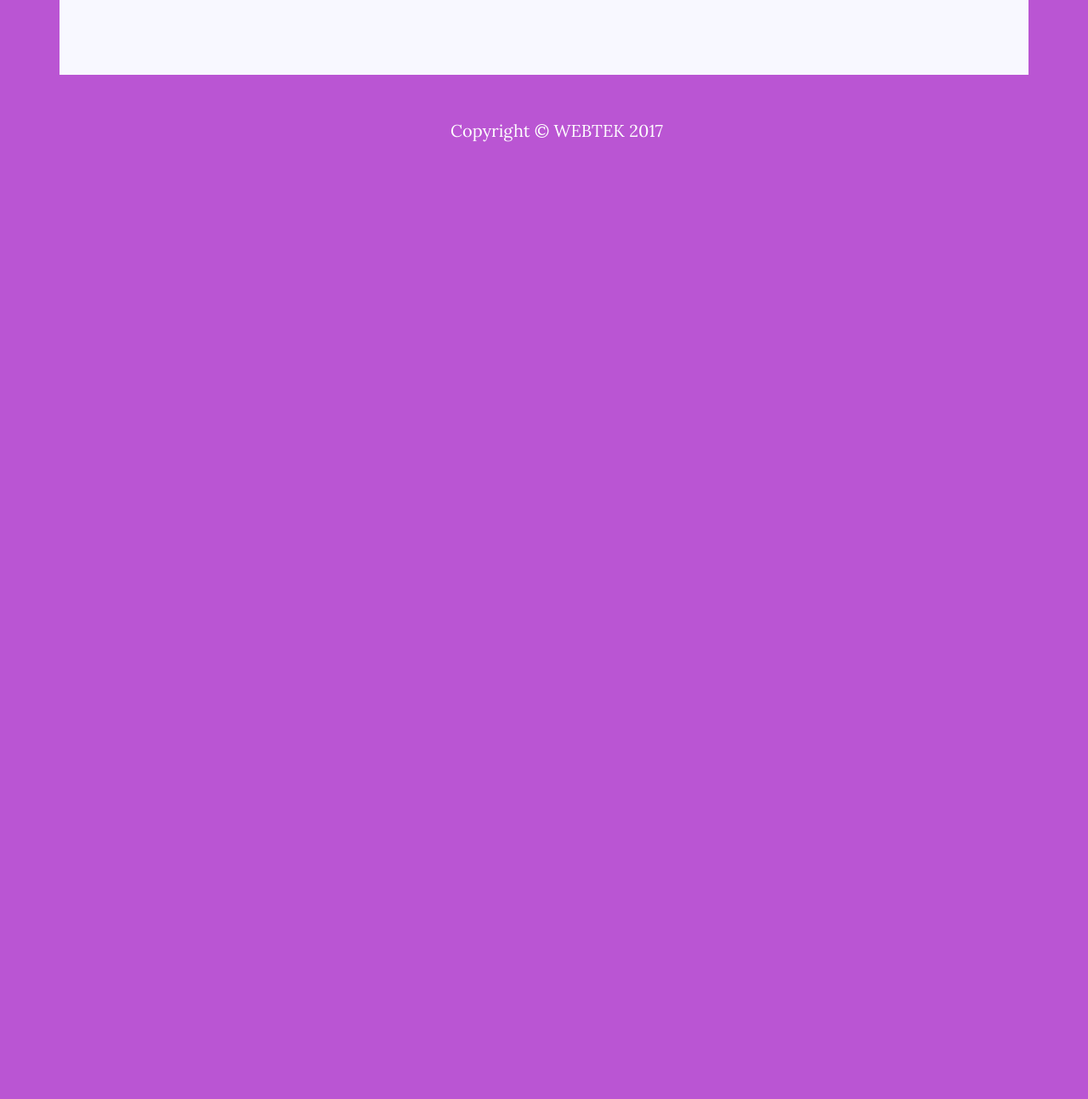
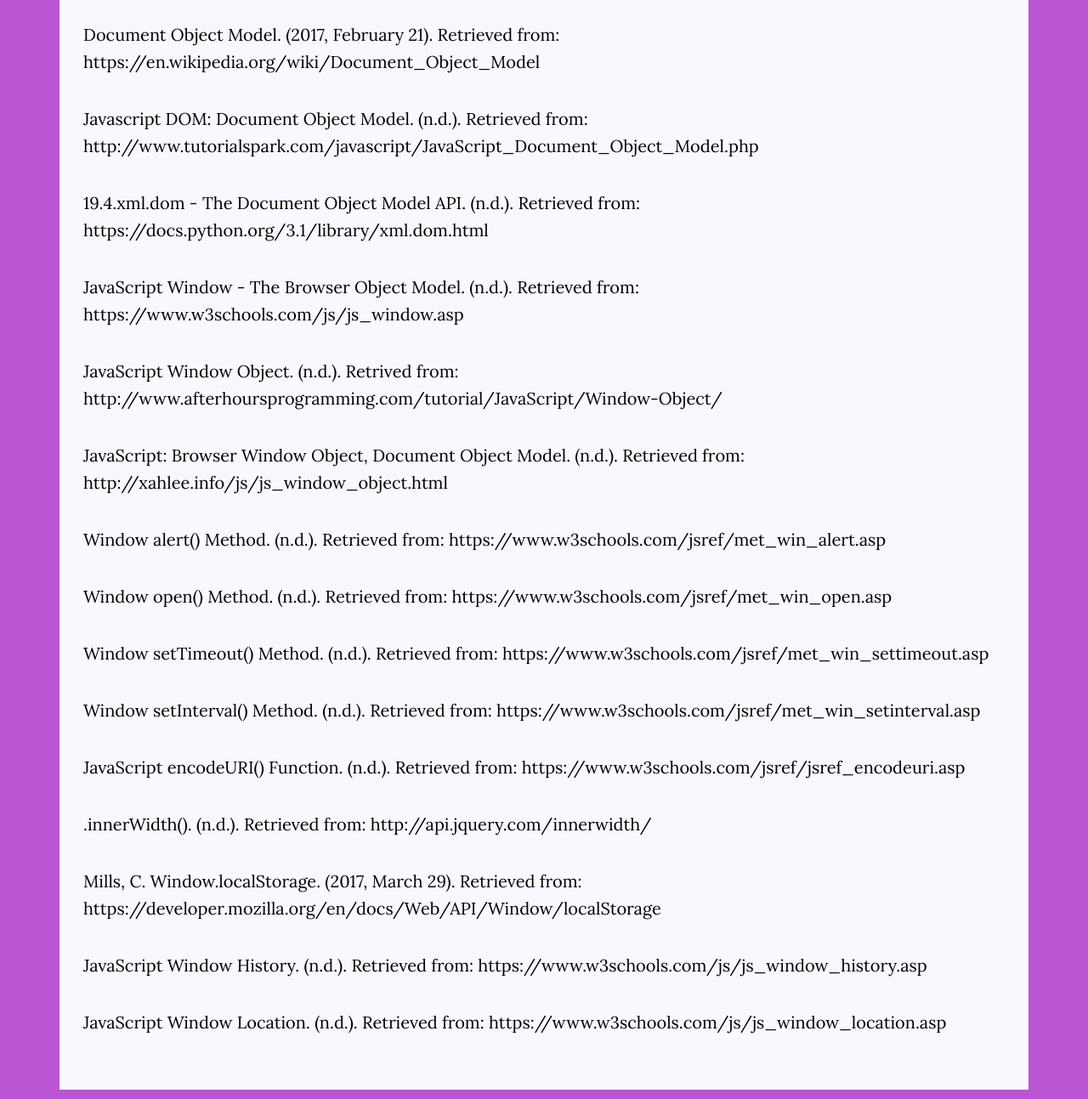
Before and after one commit to princessjacob/Semester-Long-Project-WebTech-Lecture, a website: page WebtekCourseWebsite - MI only/midterms/jsB.html in a window 1280 px wide. Shown: the part 207-1500 px from the top of the page at 85% size. Before the commit the page ends 800 px from the top, so only its background shows below. Drawn offline with nearby package versions, Linux system fonts and the light colour scheme.

Commit message:
Added references for DOM Level 1 and Window

```diff
--- a/WebtekCourseWebsite - MI only/midterms/jsB.html
+++ b/WebtekCourseWebsite - MI only/midterms/jsB.html
@@ -44,7 +44,36 @@
   </ul>
   <div class="tab-content">  <!-- Place definition and HTML versions here -->
     <div id="ref" class="tab-pane fade in active">
-        <p class="wb"><!--References here --></p>
+        <p class="wb">Document Object Model. (2017, February 21). Retrieved from:
+https://en.wikipedia.org/wiki/Document_Object_Model</p>
+        <p class="wb">Javascript DOM: Document Object Model. (n.d.). Retrieved from:
+http://www.tutorialspark.com/javascript/JavaScript_Document_Object_Model.php</p>
+        <p class="wb">19.4.xml.dom - The Document Object Model API. (n.d.). Retrieved from:
+https://docs.python.org/3.1/library/xml.dom.html</p>
+        <p class="wb">JavaScript Window - The Browser Object Model. (n.d.). Retrieved from:
+https://www.w3schools.com/js/js_window.asp</p>
+        <p class="wb">JavaScript Window Object. (n.d.). Retrived from:
+http://www.afterhoursprogramming.com/tutorial/JavaScript/Window-Object/</p>
+        <p class="wb">JavaScript: Browser Window Object, Document Object Model. (n.d.).
+Retrieved from: http://xahlee.info/js/js_window_object.html</p>
+        <p class="wb">Window alert() Method. (n.d.). Retrieved from:
+https://www.w3schools.com/jsref/met_win_alert.asp</p>
+        <p class="wb">Window open() Method. (n.d.). Retrieved from:
+https://www.w3schools.com/jsref/met_win_open.asp</p>
+        <p class="wb">Window setTimeout() Method. (n.d.). Retrieved from:
+https://www.w3schools.com/jsref/met_win_settimeout.asp</p>
+        <p class="wb">Window setInterval() Method. (n.d.). Retrieved from:
+https://www.w3schools.com/jsref/met_win_setinterval.asp</p>
+        <p class="wb">JavaScript encodeURI() Function. (n.d.). Retrieved from:
+https://www.w3schools.com/jsref/jsref_encodeuri.asp</p>
+        <p class="wb">.innerWidth(). (n.d.). Retrieved from: http://api.jquery.com/innerwidth/</p>
+        <p class="wb">Mills, C. Window.localStorage. (2017, March 29). Retrieved from:
+https://developer.mozilla.org/en/docs/Web/API/Window/localStorage</p>
+        <p class="wb">JavaScript Window History. (n.d.). Retrieved from:
+https://www.w3schools.com/js/js_window_history.asp</p>
+        <p class="wb">JavaScript Window Location. (n.d.). Retrieved from:
+https://www.w3schools.com/js/js_window_location.asp</p>
+
     </div>
 
   </div>
```
